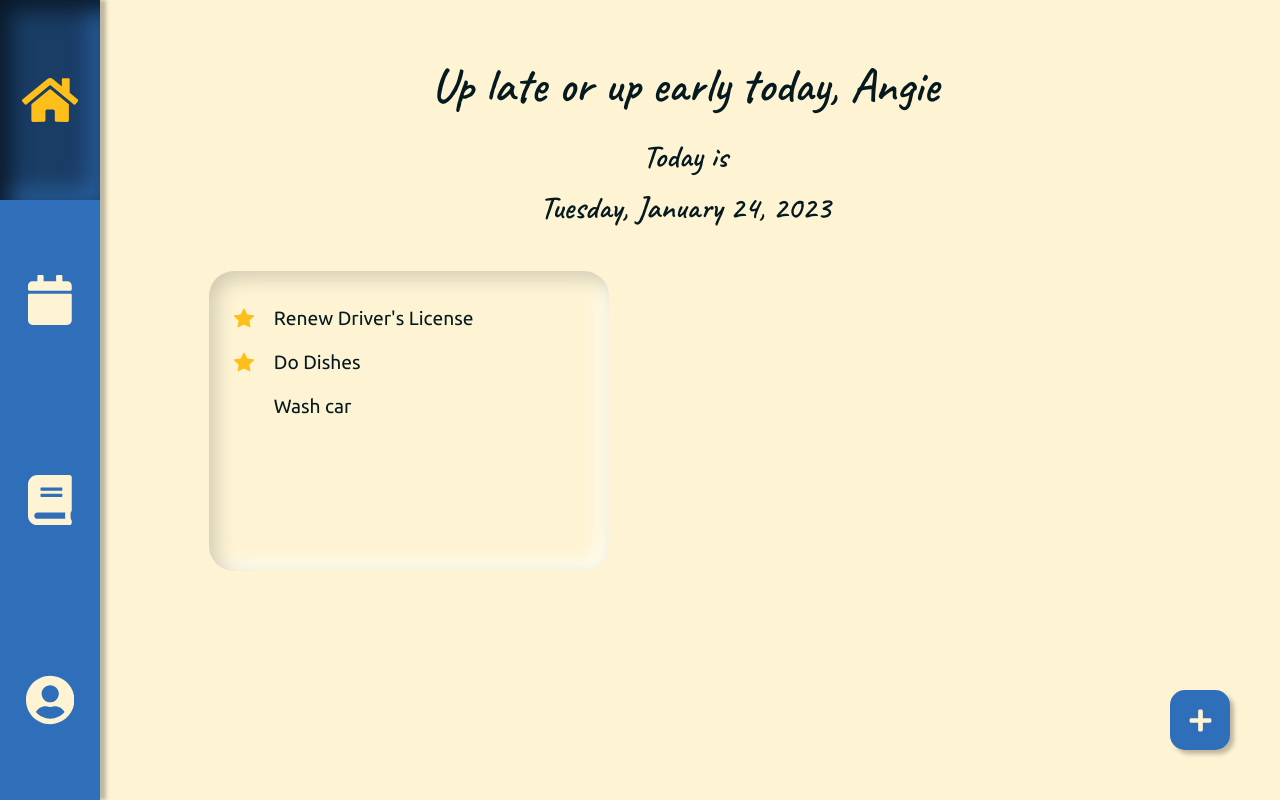
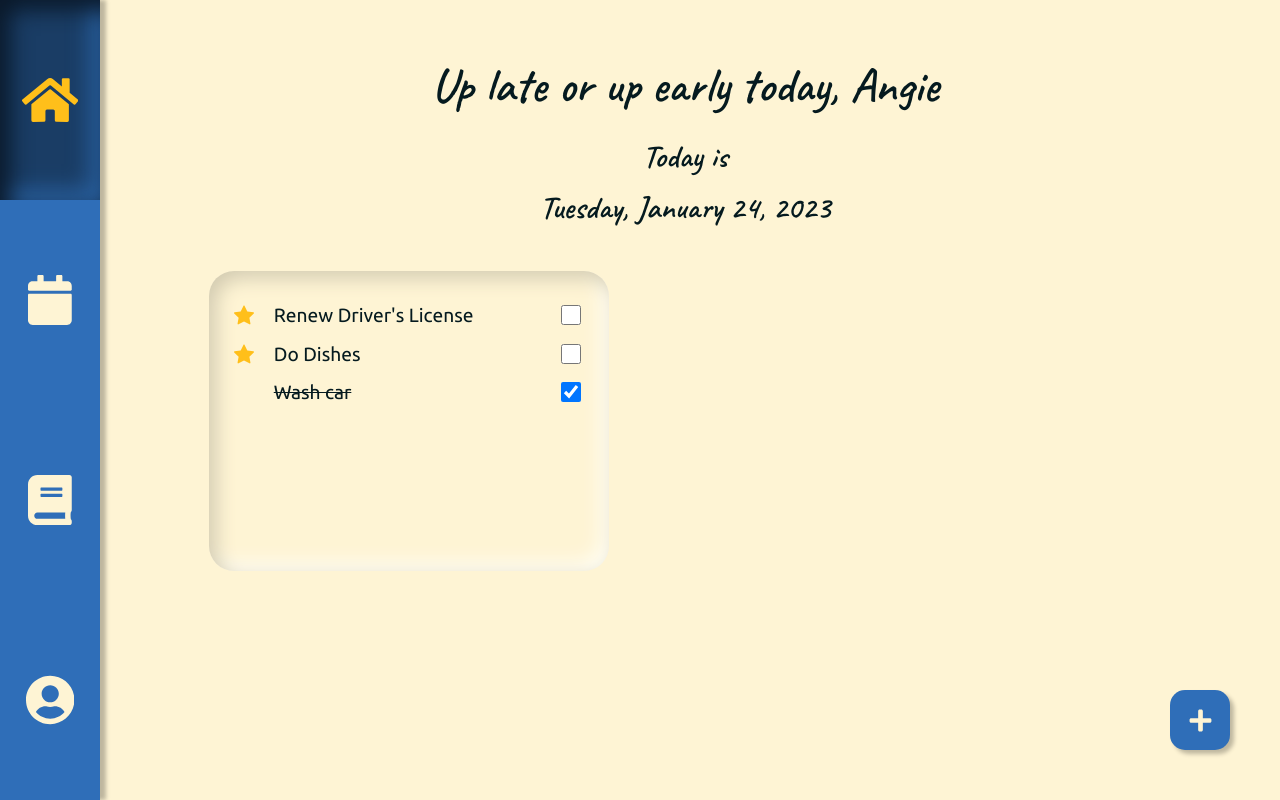
Before and after one commit to dnguyen130/stepahead, a React (Vite) app: page / in a window 1280 px wide. Built offline with nearby package versions, Linux system fonts and the light colour scheme.

Commit message:
starting api and database

```diff
--- a/src/components/shared/todo/index.tsx
+++ b/src/components/shared/todo/index.tsx
@@ -36,6 +36,7 @@ export default function Todo() {
             creationDate={o.creationDate}
             dueDate={o.dueDate}
             important={o.important}
+            complete={o.complete}
           />
         )
       })}
--- a/src/components/shared/todo/todoTask/index.tsx
+++ b/src/components/shared/todo/todoTask/index.tsx
@@ -8,6 +8,7 @@ export interface ToDoTaskProps {
   creationDate: number
   dueDate: number
   important: boolean
+  complete: boolean
 }
 
 export default function TodoTask({
@@ -17,6 +18,7 @@ export default function TodoTask({
   creationDate,
   dueDate,
   important,
+  complete,
 }: ToDoTaskProps) {
   const { theme } = useTheme()
 
@@ -25,7 +27,23 @@ export default function TodoTask({
       <div className={`todotaskicon-${theme}`}>
         {important && <BsStarFill size="100%" />}
       </div>
-      <h3 className="todotasktitle">{title}</h3>
+      <label
+        htmlFor={title}
+        className="todotasktitle"
+        style={{
+          textDecoration: complete ? 'line-through' : 'none',
+        }}
+      >
+        {title}
+      </label>
+      <input
+        id={title}
+        type="checkbox"
+        className="todotaskcheckbox"
+        checked={complete}
+        name="task"
+        onClick={() => (complete = !complete)}
+      />
     </section>
   )
 }
--- a/src/styles/app.scss
+++ b/src/styles/app.scss
@@ -86,3 +86,8 @@ h2 {
 h3 {
   margin: 10px 0;
 }
+
+input[type='checkbox'] {
+  cursor: pointer;
+  aspect-ratio: 1/1;
+}
--- a/src/styles/components/pages/home.scss
+++ b/src/styles/components/pages/home.scss
@@ -58,14 +58,15 @@
 
 .todotaskcont {
   width: 100%;
-  display: flex;
-  align-items: center;
+  display: grid;
+  grid-template-columns: auto 1fr 20px;
 }
 
 @mixin todotaskicon($color) {
   width: 20px;
   height: 20px;
   margin-right: 20px;
+  align-self: center;
 
   color: $color;
 }
@@ -78,4 +79,13 @@
   font-family: $sansserif;
   font-weight: 400;
   font-size: 1.2em;
+  justify-self: start;
+  align-self: center;
+  line-height: 2em;
 }
+
+.todotaskcheckbox {
+  width: 100%;
+  justify-self: end;
+  align-self: center;
+}
--- a/src/utils/fakeTodoData.json
+++ b/src/utils/fakeTodoData.json
@@ -5,7 +5,8 @@
     "description": "There are dishes to be done",
     "creationDate": 20230208,
     "dueDate": 20230212,
-    "important": true
+    "important": true,
+    "complete": false
   },
   {
     "uid": 2,
@@ -13,7 +14,8 @@
     "description": "It do be dirty af",
     "creationDate": 20230125,
     "dueDate": 20230220,
-    "important": false
+    "important": false,
+    "complete": true
   },
   {
     "uid": 3,
@@ -21,6 +23,7 @@
     "description": "Too fast, too furious",
     "creationDate": 20230110,
     "dueDate": 20230319,
-    "important": true
+    "important": true,
+    "complete": false
   }
 ]
```
